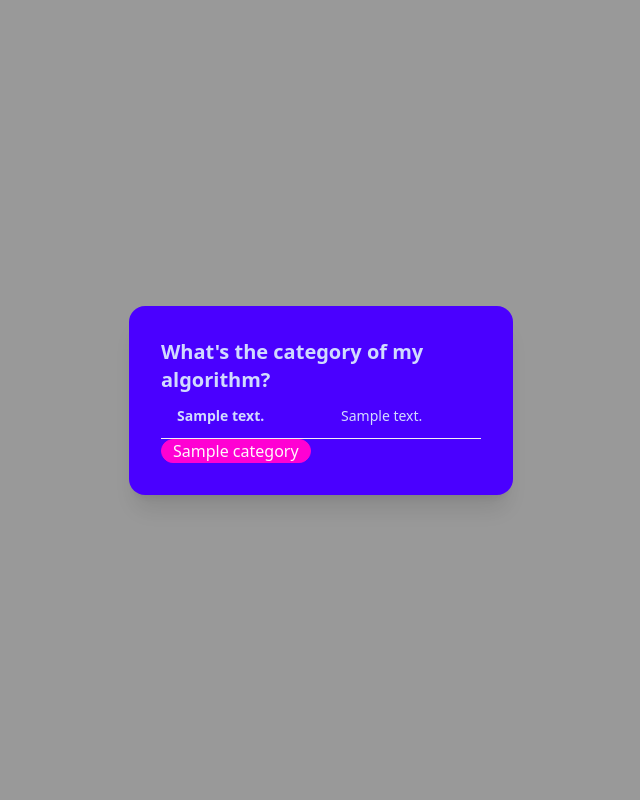
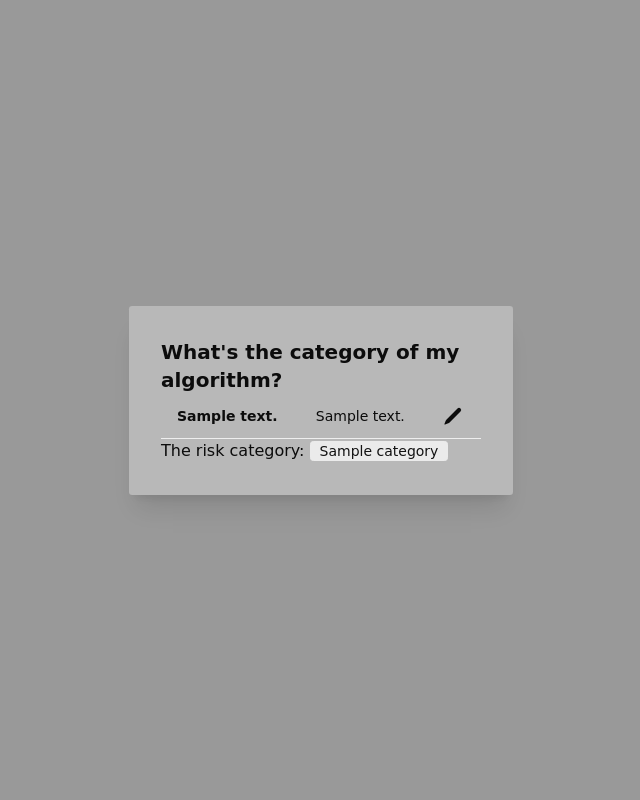
Before and after one commit to MinBZK/poc-algorithm-category-dialog, a Python web app: template templates/index.html in a window 1280 px wide. Shown: the whole page, without its empty margins (319-959 px from the left). Run offline with Jinja, Linux system fonts and the light colour scheme; the template is opened without the code that fills it: most values are stand-ins (such as "Sample title", 1, 10 or a date in 2020); some libraries are stand-ins or nearby versions.

Commit message:
fix layout

```diff
--- a/templates/index.html
+++ b/templates/index.html
@@ -1,5 +1,5 @@
 <!DOCTYPE html>
-<html lang="en">
+<html lang="en" data-theme="wireframe">
 <head>
     <link href="https://cdn.jsdelivr.net/npm/daisyui@4.4.23/dist/full.min.css" rel="stylesheet" type="text/css"/>
     <script src="https://cdn.tailwindcss.com"></script>
@@ -9,7 +9,7 @@
 </head>
 <body>
 <dialog id="my_modal_1" class="modal modal-open">
-    <div class="card w-96 bg-primary text-primary-content shadow-xl">
+    <div class="card w-96 bg-secondary text-secondary-content shadow-xl">
         <div class="card-body">
             {% include "question.html" %}
         </div>
--- a/templates/question.html
+++ b/templates/question.html
@@ -1,29 +1,37 @@
 <div hx-target="this" hx-swap="outerHTML">
-    <h2 class="card-title">What's the category of my algorithm?</h2>
+    <h1 class="card-title">What's the category of my algorithm?</h1>
     <div class="overflow-x-auto text-sm">
         <table class="table">
             <tbody>
-            {% for q, a in textqa %}
-            <tr>
+            {% for q, a, l in textqa %}
+            <tr hx-delete="/delete/{{l}}" class="cursor-pointer">
                 <th>{{q}}</th>
                 <td>{{a}}</td>
+                <td>
+                    <svg xmlns="http://www.w3.org/2000/svg" viewBox="0 0 20 20" fill="currentColor" class="w-5 h-5">
+                        <path d="m2.695 14.762-1.262 3.155a.5.5 0 0 0 .65.65l3.155-1.262a4 4 0 0 0 1.343-.886L17.5 5.501a2.121 2.121 0 0 0-3-3L3.58 13.419a4 4 0 0 0-.885 1.343Z"/>
+                    </svg>
+
+                </td>
             </tr>
             {% endfor %}
             </tbody>
         </table>
     </div>
     {% if category is defined %}
-    <div class="badge badge-secondary badge-lg">{{category}}</div>
+    <div>The risk category:
+        <div class="badge badge-neutral">{{category}}</div>
+    </div>
     {% else %}
     <form hx-post="/question/{{question.label}}">
         <div>
-            <p>{{question.question}}</p>
+            <b>{{question.question}}</b>
             <div>
                 {% for a in question.answers %}
                 <div class="form-control">
                     <label class="label cursor-pointer">
                         <span class="label-text">{{a.text}}</span>
-                        <input type="radio" name="answer" value="{{a.label}}" class="radio checked:bg-blue-500"/>
+                        <input type="radio" name="answer" value="{{a.label}}" class="radio"/>
                     </label>
                 </div>
                 {% endfor %}
```
